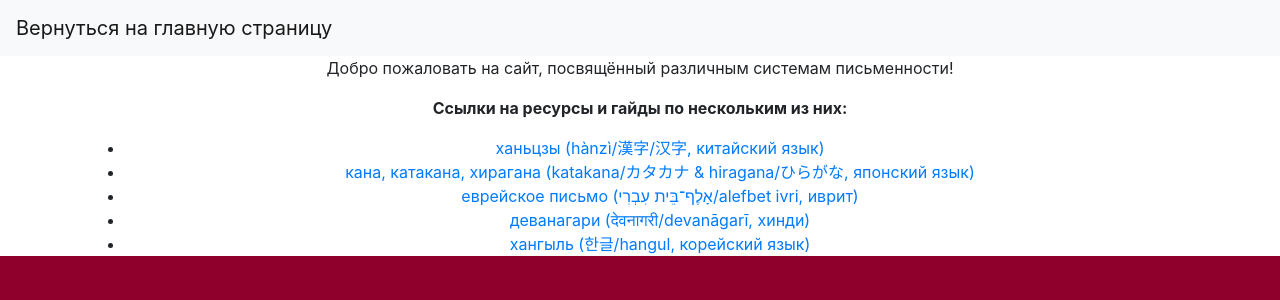
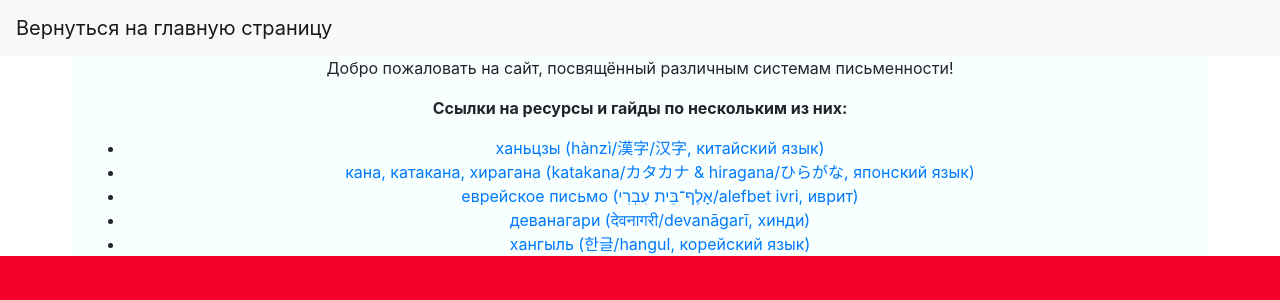
Before and after one commit to shi-anli/write, a Jekyll site: the page built from index.md, in a window 1280 px wide. Shown: the top 300 px of the page. Built offline with Jekyll 4.4.1, drawn with Linux system fonts in a browser that asks for light colours.

Commit message:
Update default.html

```diff
--- a/_layouts/default.html
+++ b/_layouts/default.html
@@ -1,5 +1,5 @@
 <!doctype html>
-<html style="background: rgb(144, 0, 44)">
+<html style="background: rgb(244, 0, 42)">
   <head>
     <meta charset="utf-8">
     <link rel="stylesheet" href="https://stackpath.bootstrapcdn.com/bootstrap/4.3.1/css/bootstrap.min.css" integrity="sha384-ggOyR0iXCbMQv3Xipma34MD+dH/1fQ784/j6cY/iJTQUOhcWr7x9JvoRxT2MZw1T" crossorigin="anonymous">
@@ -8,7 +8,7 @@
   {% include navigation.html %}
   <body>
     <center>
-      <div class="container" style="background: rgba(255, 255, 255, 0.5); background-repeat: no-repeat">
+      <div class="container" style="background: rgba(242, 255, 255, 0.5); background-repeat: no-repeat">
         {{ content }}
       </div>
     </center>
```
